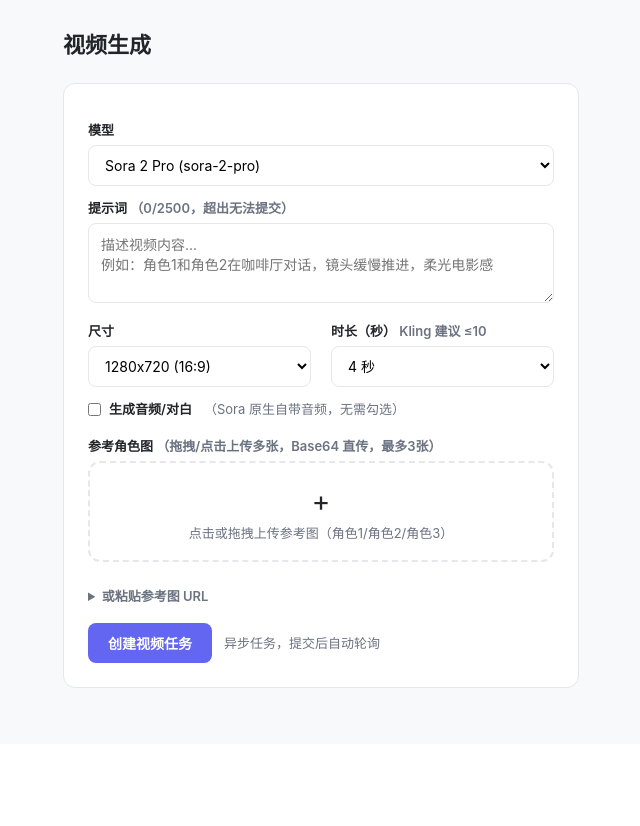
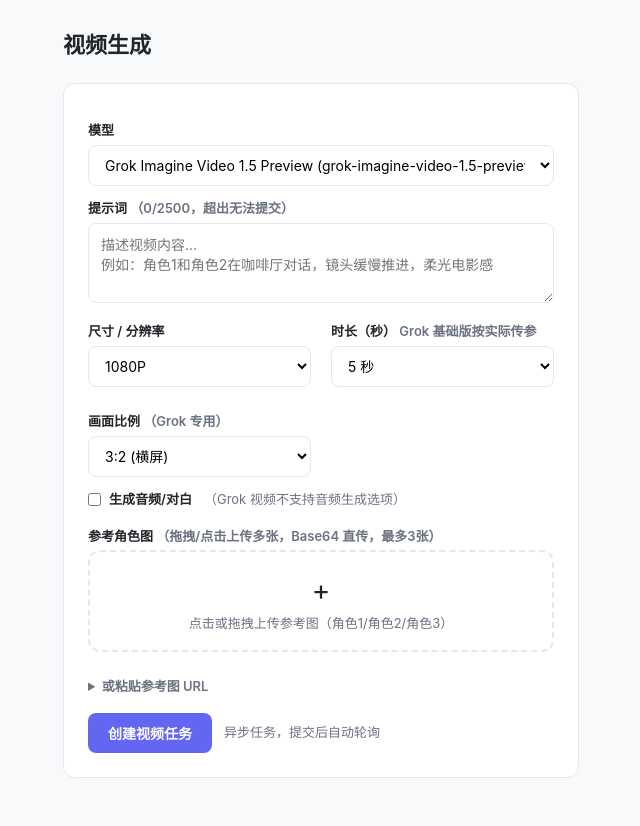
Before and after one commit to kangxinhui1234/videoManage, a FastAPI app: page /video in a window 1280 px wide. Shown: the part 56-882 px from the top of the page, without its empty margins (51-691 px from the left). Before the commit the page ends 744 px from the top, so only its background shows below. Run offline with FastAPI, Linux system fonts and the light colour scheme.

Commit message:
feat(config): add Grok API base URL and update default model selection
- Add GROK_API_BASE_URL constant pointing to geeknow.top endpoint
- Change default video model selection from sora-2-pro to grok-imagine-video-1.5-preview
- Add requests library import to server.py for direct HTTP calls

```diff
--- a/config.py
+++ b/config.py
@@ -1,6 +1,7 @@
 import os
 
 API_BASE_URL = "https://api.geeknow.ai"
+GROK_API_BASE_URL = "https://www.geeknow.top"
 
 # API Key — priority: env var > local file > empty
 def _load_api_key():
--- a/server.py
+++ b/server.py
@@ -4,6 +4,7 @@ Run:  python server.py
 """
 
 import os, sys, time, base64, json, threading, subprocess
+import requests as _http
 from pathlib import Path
 
 from typing import List
@@ -20,6 +21,7 @@ from task_store import store          # noqa: E402
 from tts import cosy_speak, VOICES  # noqa: E402
 from script_agent import ScriptAgent                # noqa: E402
 from script_model import Script, create_script       # noqa: E402
+import config                                        # noqa: E402
 
 # ═══════════════════════════════════════════════════════
 # Setup
@@ -47,6 +49,10 @@ def get_client():
 
 IMAGE_MODELS  = ["gpt-image-2"]
 VIDEO_MODELS  = {
+    "grok-imagine-video-1.5-preview":   "Grok Imagine Video 1.5 Preview",
+    "grok-video-3":                      "Grok Video 3",
+    "grok-video-3-pro":                  "Grok Video 3 Pro (固定10秒)",
+    "grok-video-3-max":                  "Grok Video 3 Max (固定15秒)",
     "kling-3.0-omni-1080p-ref-audio":   "可灵 3.0 (1080p + 参考图 + 音频)",
     "kling-3.0-omni-1080p-noref-audio": "可灵 3.0 (1080p + 音频，无参考图)",
     "kling-3.0-720p-audio":             "可灵 3.0 (720p + 音频，无参考图)",
@@ -59,6 +65,9 @@ VIDEO_MODELS  = {
     "sora-2":                            "Sora 2",
     "sora-2-pro":                        "Sora 2 Pro",
 }
+GROK_MODELS = {"grok-video-3", "grok-video-3-pro", "grok-video-3-max", "grok-imagine-video-1.5-preview"}
+GROK_ASPECT_RATIOS = [("3:2", "3:2 (横屏)"), ("2:3", "2:3 (竖屏)"), ("1:1", "1:1 (方形)")]
+GROK_SIZE_PRESETS = [("720P", "720P"), ("1080P", "1080P")]
 # (value, label) — label shows aspect ratio + orientation
 SIZE_PRESETS = [
     ("1280x720",   "1280x720 (16:9 横屏)"),
@@ -75,6 +84,72 @@ ASPECT_RATIOS = {
 }
 
 # ═══════════════════════════════════════════════════════
+# Grok video API helpers
+# ═══════════════════════════════════════════════════════
+
+def _grok_create_video(model, prompt, aspect_ratio="", seconds=0, size="", ref_files_data=None):
+    url = f"{config.GROK_API_BASE_URL}/v1/videos"
+    headers = {"Authorization": f"Bearer {config.API_KEY}"}
+    data = {"model": model, "prompt": prompt}
+    if aspect_ratio:
+        data["aspect_ratio"] = aspect_ratio
+    if seconds:
+        data["seconds"] = str(seconds)
+    if size:
+        data["size"] = size
+    files = []
+    if ref_files_data:
+        for fname, fdata, ctype in ref_files_data:
+            files.append(("input_reference", (fname, fdata, ctype)))
+    resp = _http.post(url, headers=headers, data=data,
+                      files=files if files else None,
+                      timeout=(15, 180), verify=False,
+                      proxies={"http": None, "https": None})
+    if not resp.ok:
+        raise RuntimeError(f"{resp.status_code} {resp.reason}: {resp.text[:500]}")
+    return resp.json()
+
+
+def _grok_get_video(task_id):
+    url = f"{config.GROK_API_BASE_URL}/v1/videos/{task_id}"
+    headers = {"Authorization": f"Bearer {config.API_KEY}"}
+    resp = _http.get(url, headers=headers, timeout=(15, 30), verify=False,
+                     proxies={"http": None, "https": None})
+    if not resp.ok:
+        raise RuntimeError(f"{resp.status_code}: {resp.text[:500]}")
+    return resp.json()
+
+
+def _grok_extract_video_url(info):
+    output = info.get("output", {})
+    if isinstance(output, dict) and output.get("url"):
+        return output["url"]
+    if info.get("video_url"):
+        return info["video_url"]
+    if info.get("url"):
+        return info["url"]
+    detail = info.get("detail", {})
+    if isinstance(detail, dict) and detail.get("url"):
+        return detail["url"]
+    return None
+
+
+def _download_video_file(url, headers=None):
+    filename = f"video_{int(time.time())}.mp4"
+    save_path = os.path.join(str(BASE_DIR / "output" / "videos"), filename)
+    os.makedirs(os.path.dirname(save_path), exist_ok=True)
+    resp = _http.get(url, stream=True, timeout=(15, 300), verify=False,
+                     headers=headers, proxies={"http": None, "https": None})
+    resp.raise_for_status()
+    with open(save_path, "wb") as f:
+        for chunk in resp.iter_content(chunk_size=8192):
+            if chunk:
+                f.write(chunk)
+    rel = os.path.relpath(save_path, str(BASE_DIR))
+    return "/" + rel.replace("\\", "/")
+
+
+# ═══════════════════════════════════════════════════════
 # Background video poller
 # ═══════════════════════════════════════════════════════
 
@@ -82,12 +157,39 @@ def _poll_video_tasks():
     while True:
         time.sleep(5)
         c = globals().get("client")
-        if c is None:
-            continue
         try:
             for t in store.list_all("video"):
-                if t.get("status") in ("queued", "in_progress"):
-                    try:
+                if t.get("status") not in ("queued", "in_progress", "processing"):
+                    continue
+                try:
+                    is_grok = t.get("model", "") in GROK_MODELS
+                    if is_grok:
+                        info = _grok_get_video(t["id"])
+                        s = info.get("status", t["status"])
+                        if s == "processing":
+                            s = "in_progress"
+                        upd = {"status": s}
+                        if info.get("progress") is not None:
+                            upd["progress"] = info["progress"]
+                        if s == "completed":
+                            vurl = _grok_extract_video_url(info)
+                            upd["video_url"] = vurl
+                            if vurl:
+                                try:
+                                    upd["local_path"] = _download_video_file(vurl)
+                                except Exception:
+                                    try:
+                                        content_url = f"{config.GROK_API_BASE_URL}/v1/videos/{t['id']}/content"
+                                        auth_h = {"Authorization": f"Bearer {config.API_KEY}"}
+                                        upd["local_path"] = _download_video_file(content_url, headers=auth_h)
+                                    except Exception:
+                                        pass
+                        elif s == "failed":
+                            upd["error"] = info.get("error", "unknown")
+                        store.update(t["id"], upd)
+                    else:
+                        if c is None:
+                            continue
                         info = c.videos.get(t["id"])
                         s = info.get("status", t["status"])
                         upd = {"status": s}
@@ -102,8 +204,8 @@ def _poll_video_tasks():
                         elif s == "failed":
                             upd["error"] = info.get("error", "unknown")
                         store.update(t["id"], upd)
-                    except Exception:
-                        pass
+                except Exception:
+                    pass
         except Exception:
             pass
 
@@ -134,6 +236,8 @@ async def page_video(req: Request):
         "models": VIDEO_MODELS,
         "sizes": SIZE_PRESETS,
         "seconds_options": SECONDS_OPTIONS,
+        "grok_aspects": GROK_ASPECT_RATIOS,
+        "grok_sizes": GROK_SIZE_PRESETS,
         "recent_images": recent_images,
     })
 
@@ -247,10 +351,11 @@ async def api_image_edit(
 
 @app.post("/api/video/create")
 async def api_video_create(
-    model: str = Form("sora-2-pro"),
+    model: str = Form("grok-imagine-video-1.5-preview"),
     prompt: str = Form(...),
     seconds: str = Form("5"),
     size: str = Form("1280x720"),
+    aspect_ratio: str = Form(""),
     generate_audio: bool = Form(False),
     # optional URLs
     image_url: str = Form(""),
@@ -259,17 +364,58 @@ async def api_video_create(
     ref_files: List[UploadFile] = File([]),
 ):
     try:
+        is_grok = model in GROK_MODELS
+
+        if is_grok:
+            # --- Grok: multipart/form-data to separate API ---
+            ref_files_data = []
+            for f in ref_files:
+                if f.filename:
+                    data = await f.read()
+                    ref_files_data.append((f.filename, data, f.content_type or "image/png"))
+            # download URL refs as binary for Grok file upload
+            url_refs = []
+            if ref_urls.strip():
+                url_refs = [u.strip() for u in ref_urls.split(",") if u.strip()]
+            elif image_url.strip():
+                url_refs = [image_url.strip()]
+            for i, u in enumerate(url_refs):
+                try:
+                    r = _http.get(u, timeout=30, verify=False, proxies={"http": None, "https": None})
+                    if r.ok:
+                        ct = r.headers.get("content-type", "image/png").split(";")[0]
+                        ref_files_data.append((f"ref_{i}.png", r.content, ct))
+                except Exception:
+                    pass
+
+            sec = int(seconds) if seconds.strip() else 0
+            result = _grok_create_video(
+                model=model, prompt=prompt,
+                aspect_ratio=aspect_ratio.strip() or "",
+                seconds=sec,
+                size=size.strip() or "",
+                ref_files_data=ref_files_data if ref_files_data else None,
+            )
+            task_id = result.get("id", "")
+            raw_status = result.get("status", "queued")
+            if raw_status == "processing":
+                raw_status = "in_progress"
+            task = store.make_task("video", task_id,
+                                   model=model, prompt=prompt,
+                                   status=raw_status,
+                                   ref_count=len(ref_files_data))
+            store.add(task)
+            return JSONResponse({"success": True, "task_id": task_id, "task": task})
+
+        # --- Non-Grok models (Sora / Kling / etc.) ---
         is_sora = model.startswith("sora-")
         kwargs = {
             "seconds": seconds.strip(),
             "size": size.strip(),
         }
-        # Sora natively generates audio for text-to-video; sending generate_audio
-        # triggers a different pipeline (generate action) that breaks audio.
         if generate_audio and not is_sora:
             kwargs["generate_audio"] = True
 
-        # --- collect reference images ---
         ref_list = []
         for f in ref_files:
             if f.filename:
@@ -282,11 +428,8 @@ async def api_video_create(
         elif image_url.strip():
             ref_list.append(image_url.strip())
 
-        # send refs via correct field per model
-        is_sora = model.startswith("sora-")
         if ref_list:
             if is_sora:
-                # Sora uses input_reference, supports base64 data URIs natively
                 kwargs["input_reference"] = ref_list if len(ref_list) > 1 else ref_list[0]
             else:
                 kwargs["reference_images"] = ref_list
@@ -307,7 +450,14 @@ async def api_video_create(
 async def api_video_status(task_id: str):
     task = store.get(task_id)
     if not task:
-        # try live query
+        # try live query — check Grok first, then default client
+        try:
+            info = _grok_get_video(task_id)
+            if info.get("status") == "processing":
+                info["status"] = "in_progress"
+            return JSONResponse(info)
+        except Exception:
+            pass
         try:
             info = get_client().videos.get(task_id)
             return JSONResponse(info)
--- a/templates/video.html
+++ b/templates/video.html
@@ -11,7 +11,7 @@
       <label>模型</label>
       <select name="model" id="model-select" onchange="onModelChange()">
         {% for k,v in models.items() %}
-        <option value="{{ k }}" {% if k=='sora-2-pro' %}selected{% endif %}>{{ v }} ({{ k }})</option>
+        <option value="{{ k }}" {% if k=='grok-imagine-video-1.5-preview' %}selected{% endif %}>{{ v }} ({{ k }})</option>
         {% endfor %}
       </select>
 
@@ -22,7 +22,7 @@
 
       <div class="grid2">
         <div>
-          <label>尺寸</label>
+          <label>尺寸 / 分辨率</label>
           <select name="size" id="size-select">
             {% for s in sizes %}
             <option value="{{ s[0] }}" {% if s[0]=='1280x720' %}selected{% endif %}>{{ s[1] }}</option>
@@ -30,13 +30,25 @@
           </select>
         </div>
         <div>
-          <label>时长（秒）<span class="muted"> Kling 建议 ≤10</span></label>
+          <label>时长（秒）<span class="muted" id="seconds-hint"> Kling 建议 ≤10</span></label>
           <select name="seconds" id="seconds-select">
             {% for s in seconds_options %}
             <option value="{{ s }}" {% if s=='5' %}selected{% endif %}>{{ s }} 秒</option>
             {% endfor %}
           </select>
         </div>
+      </div>
+
+      <div id="aspect-ratio-group" class="grid2" style="display:none;margin-top:12px">
+        <div>
+          <label>画面比例 <span class="muted">（Grok 专用）</span></label>
+          <select name="aspect_ratio" id="aspect-ratio-select">
+            {% for a in grok_aspects %}
+            <option value="{{ a[0] }}" {% if a[0]=='3:2' %}selected{% endif %}>{{ a[1] }}</option>
+            {% endfor %}
+          </select>
+        </div>
+        <div></div>
       </div>
 
       <div class="flex-row" style="margin-top:12px">
@@ -115,6 +127,9 @@
 <script>
 let pollTimer=null, _refFiles=[], _refUrls=[]
 
+const GROK_MODELS=['grok-video-3','grok-video-3-pro','grok-video-3-max','grok-imagine-video-1.5-preview']
+const GROK_SIZES=[['720P','720P'],['1080P','1080P']]
+const GROK_SECONDS=['4','5','6','8','10','15']
 const SORA_SECONDS=['4','8','12']
 const ALL_SECONDS=['4','5','6','8','10','12','15']
 const SORA_SIZES=[['1280x720','1280x720 (16:9)'],['720x1280','720x1280 (9:16)']]
@@ -123,23 +138,51 @@ const ALL_SIZES=[['1280x720','1280x720 (16:9 横屏)'],['720x1280','720x1280 (9:
 
 function onModelChange(){
   const m=$('model-select').value
+  const isGrok=GROK_MODELS.includes(m)
   const isSora=m.startsWith('sora-')
   const isSoraPro=m==='sora-2-pro'
-  // update audio hint
-  $('audio-hint').textContent=isSora?'（Sora 原生自带音频，无需勾选）':'（Kling 需勾选；Sora 原生自带）'
-  // update seconds
-  const secs=isSora?SORA_SECONDS:ALL_SECONDS
-  const sel=$('seconds-select')
-  sel.innerHTML=secs.map(function(s){
-    var sel=(s==='4'&&isSora)||(s==='5'&&!isSora)?' selected':''
-    return '<option value="'+s+'"'+sel+'>'+s+' 秒</option>'
-  }).join('')
-  // update sizes
-  const sizes=isSora?(isSoraPro?SORA_PRO_SIZES:SORA_SIZES):ALL_SIZES
+
+  // show/hide Grok aspect ratio
+  $('aspect-ratio-group').style.display=isGrok?'':'none'
+
+  // audio hint
+  if(isGrok) $('audio-hint').textContent='（Grok 视频不支持音频生成选项）'
+  else if(isSora) $('audio-hint').textContent='（Sora 原生自带音频，无需勾选）'
+  else $('audio-hint').textContent='（Kling 需勾选；Sora 原生自带）'
+
+  // seconds
+  const secSel=$('seconds-select')
+  const hint=$('seconds-hint')
+  if(m==='grok-video-3-pro'){
+    secSel.innerHTML='<option value="10" selected>10 秒（固定）</option>'
+    secSel.disabled=true
+    hint.textContent=' Pro 固定 10 秒'
+  }else if(m==='grok-video-3-max'){
+    secSel.innerHTML='<option value="15" selected>15 秒（固定）</option>'
+    secSel.disabled=true
+    hint.textContent=' Max 固定 15 秒'
+  }else{
+    secSel.disabled=false
+    const secs=isGrok?GROK_SECONDS:isSora?SORA_SECONDS:ALL_SECONDS
+    const defSec=isGrok?'5':isSora?'4':'5'
+    secSel.innerHTML=secs.map(function(s){
+      return '<option value="'+s+'"'+(s===defSec?' selected':'')+'>'+s+' 秒</option>'
+    }).join('')
+    hint.textContent=isGrok?' Grok 基础版按实际传参':isSora?'':' Kling 建议 ≤10'
+  }
+
+  // sizes
   const sz=$('size-select')
-  sz.innerHTML=sizes.map(function(s){
-    return '<option value="'+s[0]+'">'+s[1]+'</option>'
-  }).join('')
+  if(isGrok){
+    sz.innerHTML=GROK_SIZES.map(function(s){
+      return '<option value="'+s[0]+'"'+(s[0]==='1080P'?' selected':'')+'>'+s[1]+'</option>'
+    }).join('')
+  }else{
+    const sizes=isSora?(isSoraPro?SORA_PRO_SIZES:SORA_SIZES):ALL_SIZES
+    sz.innerHTML=sizes.map(function(s){
+      return '<option value="'+s[0]+'">'+s[1]+'</option>'
+    }).join('')
+  }
 }
 
 function updatePromptCount(){
```
